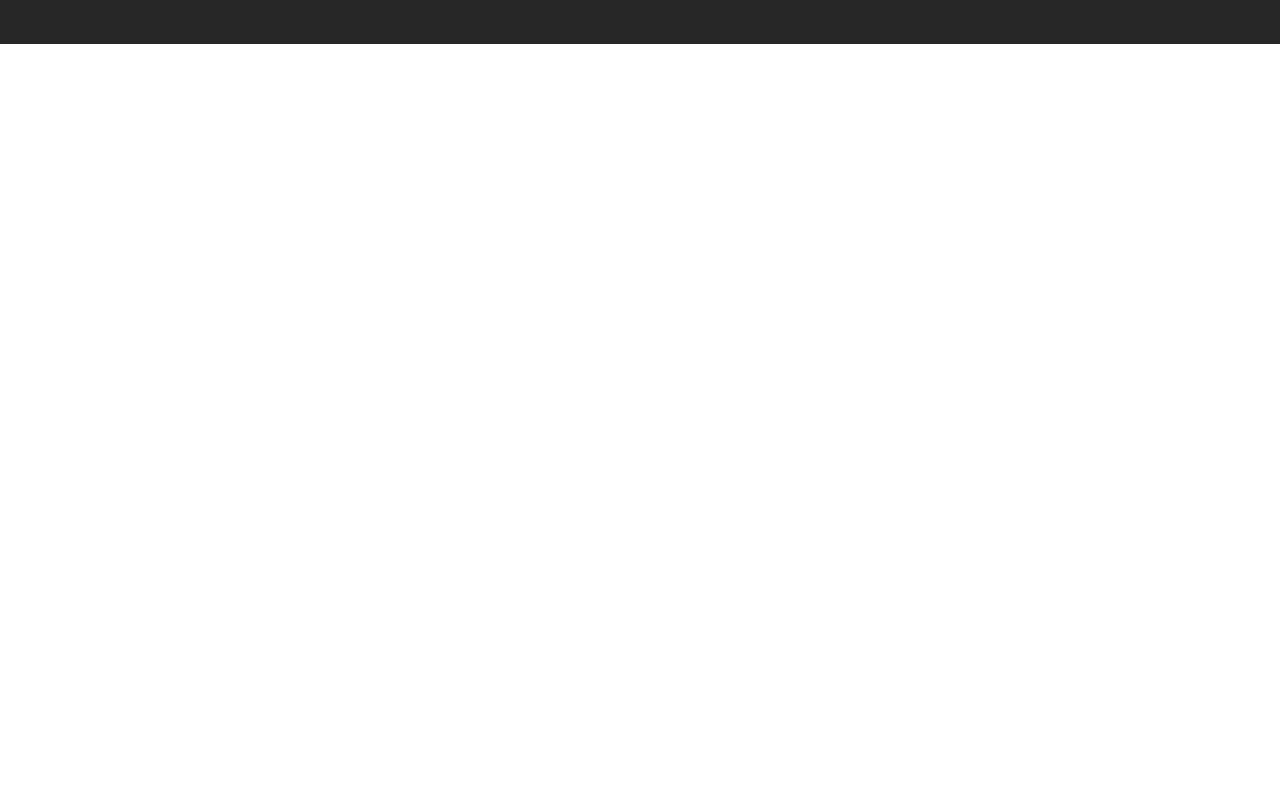
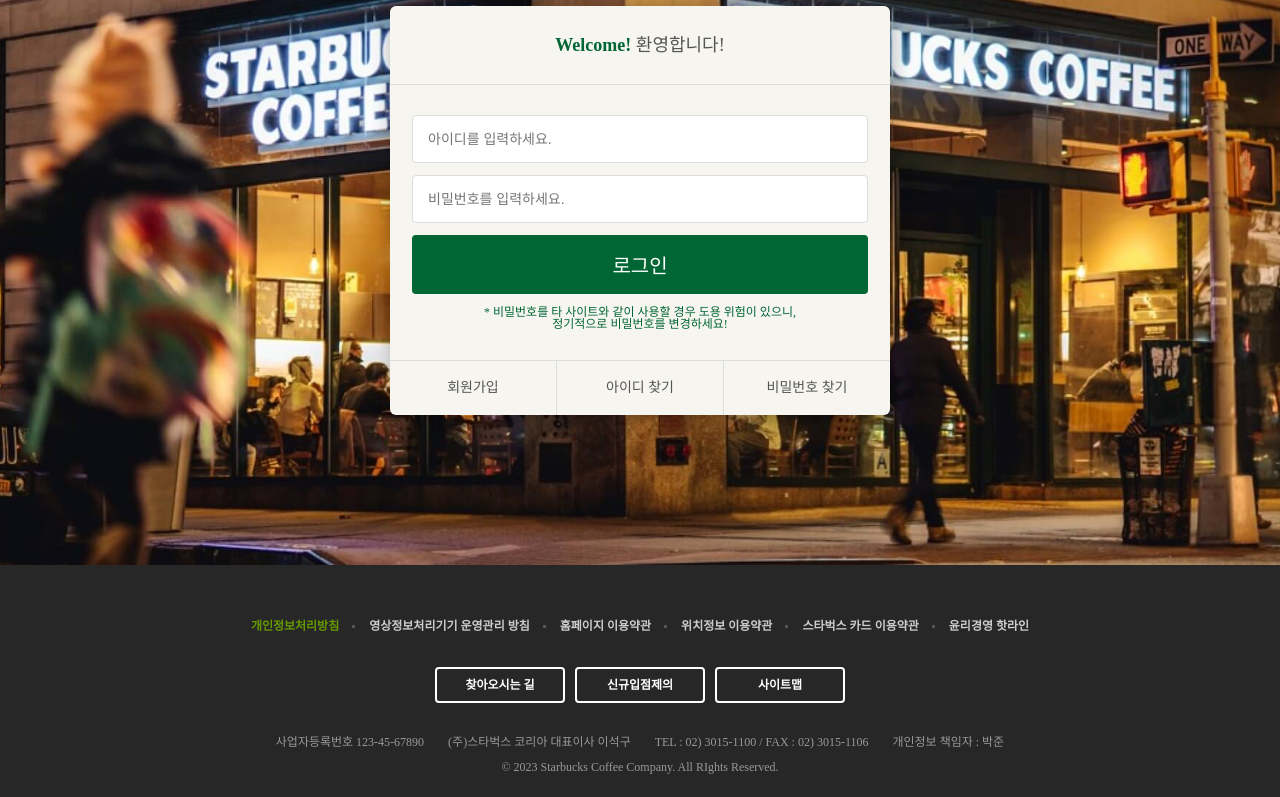
Before and after one commit to JunePark2018/starbucks-frontend, a plain HTML site: page signin/index.html in a window 1280 px wide. Shown: the part 268-1065 px from the top of the page. Before the commit the page ends 800 px from the top, so only its background shows below. Drawn offline with nearby package versions, Linux system fonts and the light colour scheme.

Commit message:
로그인 페이지 완성

```diff
--- a/css/common.css
+++ b/css/common.css
@@ -238,7 +238,7 @@ header {
   header .main-menu .item .item__contents .contents__texture {
     padding: 26px 0;
     font-size: 12px;
-    background-image: url("./images/main_menu_pattern.jpg");
+    background-image: url("/images/main_menu_pattern.jpg");
   }
   header .main-menu .item .item__contents .contents__texture h4 {
     color: #999;
--- /dev/null
+++ b/css/signin.css
@@ -0,0 +1,78 @@
+.signin {
+    margin-top: 120px;
+    padding: 100px 0 150px;
+    background-image: url("../images/signin_bg.jpg");
+    background-repeat: no-repeat;
+    background-position: center;
+    background-attachment: fixed;
+    background-size: cover;
+}
+.signin h1 {
+    color: #fff;
+    font-size: 30px;
+    font-weight: 700;
+    text-align: center;
+    margin-bottom: 24px;
+}
+.signin__card {
+    width: 500px;
+    margin: 0 auto;
+    border-radius: 6px;
+    background-color: #f6f5f0;
+    box-shadow: 2px 2px 20px rgba(0, 0, 0, .3);
+    color: #555;
+}
+.signin__card h2 {
+    padding: 30px;
+    font-size: 18px;
+    text-align: center;
+    border-bottom: 1px solid #ddd;
+}
+.signin__card h2 strong {
+    font-weight: 700;
+    color: #006633;
+}
+.signin__card form {
+    padding: 30px 22px;
+}
+.signin__card form input {
+    width: 100%;
+    margin-bottom: 12px;
+    padding: 15px;
+    border: 1px solid #ddd;
+    border-radius: 4px;
+    outline: none;
+    box-sizing: border-box;
+    font-size: 14px;
+}
+.signin__card form [type="submit"] {
+    background-color: #006633;
+    border: none;
+    color: #fff;
+    font-size: 20px;
+    cursor: pointer;
+}
+.signin__card form p {
+    font-size: 12px;
+    color: #006633;
+    text-align: center;
+}
+.signin__card .actions {
+    display: flex;
+    border-top: 1px solid #ddd;
+}
+.signin__card .actions a {
+    flex-grow: 1;
+    flex-basis: 0;
+    text-align: center;
+    padding: 20px;
+    color: #555;
+    font-size: 14px;
+    border-right: 1px solid #ddd;
+}
+.signin__card .actions a:last-child {
+    border-right: none;
+}
+.signin__card .actions a:hover {
+    text-decoration: underline;
+}
--- a/signin/index.html
+++ b/signin/index.html
@@ -22,6 +22,7 @@
 
   <link rel="icon" href="../favicon.ico" type="image/x-icon">
   <link rel="stylesheet" href="../css/common.css" />
+  <link rel="stylesheet" href="../css/signin.css" />
 
   <!-- RESET CSS -->
   <link rel="stylesheet" href="https://cdn.jsdelivr.net/npm/reset-css@5.0.2/reset.min.css" />
@@ -375,7 +376,26 @@
 
 
   <section class="signin">
-
+    <h1>로그인</h1>
+    <div class="signin__card">
+      <h2>
+        <strong>Welcome!</strong> 환영합니다!
+      </h2>
+      <form>
+        <input type="text" placeholder="아이디를 입력하세요." />
+        <input type="password" placeholder="비밀번호를 입력하세요." />
+        <input type="submit" value="로그인" />
+        <p>
+          * 비밀번호를 타 사이트와 같이 사용할 경우 도용 위험이 있으니,<br />
+          정기적으로 비밀번호를 변경하세요!
+        </p>
+      </form>
+      <div class="actions">
+        <a href="javascript:void(0)">회원가입</a>
+        <a href="javascript:void(0)">아이디 찾기</a>
+        <a href="javascript:void(0)">비밀번호 찾기</a>
+      </div>
+    </div>
   </section>
 
 
```
Also changed, not shown: css/main.css (+3 -4 lines).
